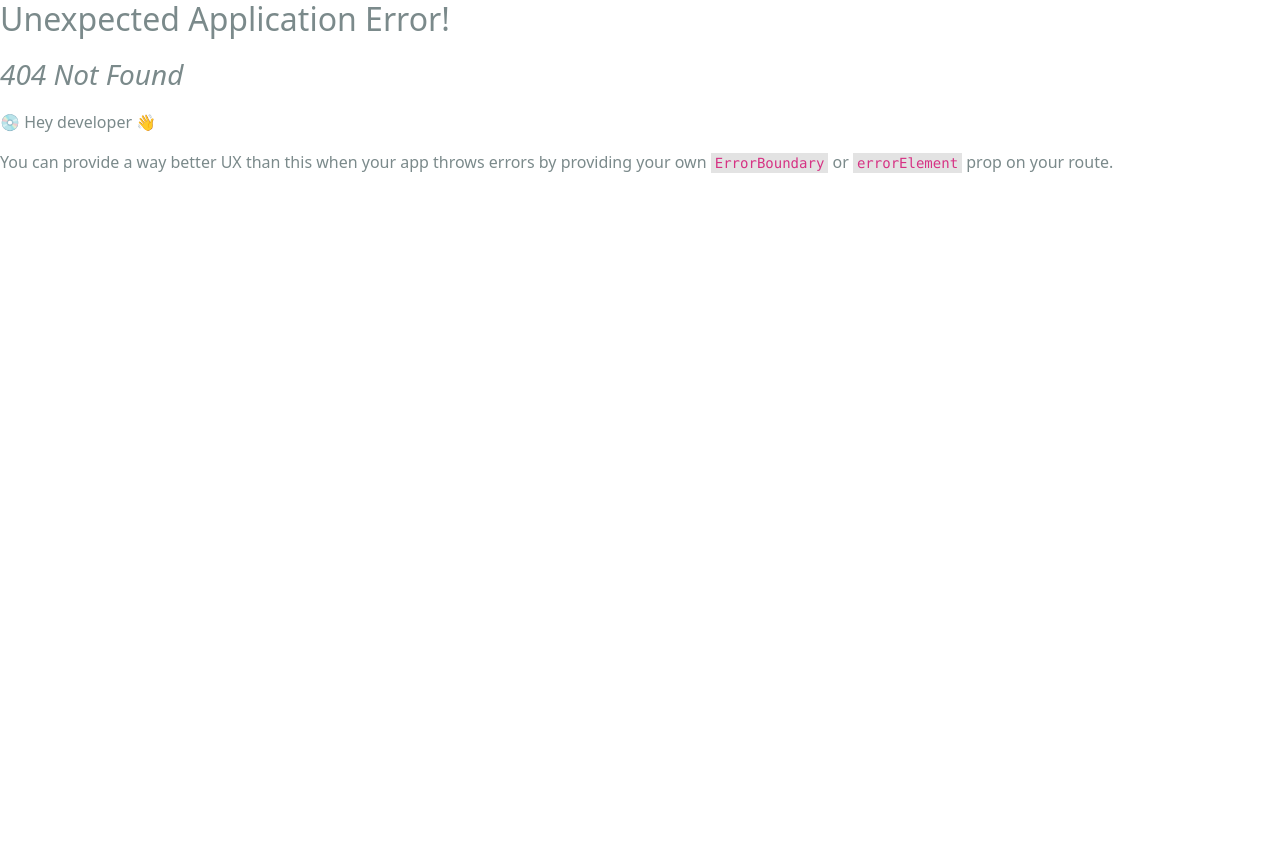
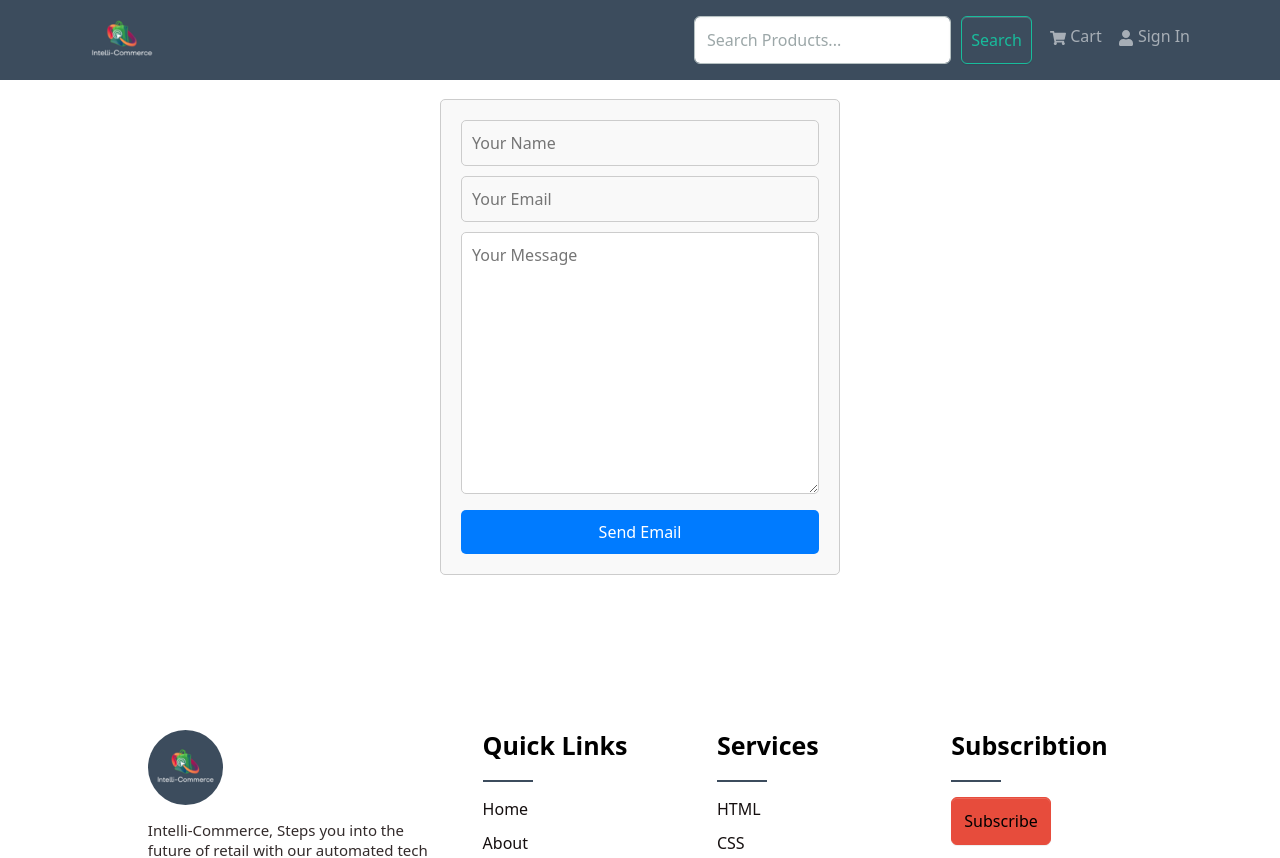
Before and after one commit to Saqib-nawab/Emoti-Commerce, a React (Create React App) app in the folder frontend/: page /email-us in a window 1280 px wide. Before the commit this address had no page. Shown: the top 858 px of the page. Before the commit the page ends 800 px from the top, so only its background shows below. Built offline with nearby package versions, Linux system fonts and the light colour scheme.

Commit message:
fixed email entry validations

```diff
--- a/frontend/src/components/EmailForm.jsx
+++ b/frontend/src/components/EmailForm.jsx
@@ -1,21 +1,33 @@
-import React, { useState } from 'react'
+import React, { useState } from 'react';
 import emailjs from '@emailjs/browser';
+import '../styles/emailform.css';
 
 const EmailForm = () => {
-
     const [name, setName] = useState('');
     const [email, setEmail] = useState('');
     const [message, setMessage] = useState('');
+    const [buttonClicked, setButtonClicked] = useState(false);
+    const [errorMessage, setErrorMessage] = useState('');
 
     const handleSubmit = (e) => {
         e.preventDefault();
 
-        // Your EmailJS service ID, template ID, and Public Key
+        //trigger alert if anything is missing
+        if (!name || !email || !message) {
+            console.log("Missing fields detected");
+            let missingFields = [];
+            if (!name) missingFields.push("Name");
+            if (!email) missingFields.push("Email");
+            if (!message) missingFields.push("Message");
+
+            setErrorMessage(`Please fill in the following fields: ${missingFields.join(', ')}`);
+            return;
+        }
+
         const serviceId = 'service_n4f94ej';
         const templateId = 'template_whdtjf4';
         const publicKey = 'IE5f5EqJgqlZldBZK';
 
-        // Create a new object that contains dynamic template params
         const templateParams = {
             from_name: name,
             from_email: email,
@@ -23,18 +35,23 @@ const EmailForm = () => {
             message: message,
         };
 
-        // Send the email using EmailJS
-        emailjs.send(serviceId, templateId, templateParams, publicKey)
+        emailjs
+            .send(serviceId, templateId, templateParams, publicKey)
             .then((response) => {
                 console.log('Email sent successfully!', response);
                 setName('');
                 setEmail('');
                 setMessage('');
+                setButtonClicked(true);
+                setErrorMessage('');
+                setTimeout(() => {
+                    setButtonClicked(false);
+                }, 1000);
             })
             .catch((error) => {
                 console.error('Error sending email:', error);
             });
-    }
+    };
 
     return (
         <form onSubmit={handleSubmit} className='emailForm'>
@@ -53,13 +70,18 @@ const EmailForm = () => {
             <textarea
                 cols="30"
                 rows="10"
+                placeholder="Your Message"
                 value={message}
                 onChange={(e) => setMessage(e.target.value)}
             >
             </textarea>
-            <button type="submit">Send Email</button>
+            {errorMessage && <div className="error">{errorMessage}</div>}
+            <button type='submit' className={buttonClicked ? 'clicked' : ''} >
+                {buttonClicked ? 'Email Sent' : 'Send Email'}
+            </button>
+
         </form>
-    )
-}
+    );
+};
 
-export default EmailForm
+export default EmailForm;
--- a/frontend/src/components/Footer.jsx
+++ b/frontend/src/components/Footer.jsx
@@ -12,12 +12,12 @@ const Footer = () => {
   const [email, setEmail] = useState('');
   const [subscribed, setSubscribed] = useState(false);
 
-  // const handleHomeClick = () => {
-  //   // Reload the page
-  //   window.location.reload();
-  //   // OR scroll to the top of the page
-  //   //window.scrollTo({ top: 0, behavior: 'smooth' });
-  // };
+  const handleScroll = () => {
+    // Reload the page
+    //window.location.reload();
+    // OR scroll to the top of the page
+    window.scrollTo({ top: 0, behavior: 'smooth' });
+  };
 
   const handleHomeClick = () => {
     //   // Reload the page
@@ -98,10 +98,10 @@ const Footer = () => {
                 <a href="#">Blog</a>
               </li>
               <li>
-                <a href="#">Contact</a>
+                <Link to="/email-us" onClick={handleScroll}>Email Us</Link>
               </li>
               <li>
-                <Link to="/services">Services</Link>
+                <Link to="/services" onClick={handleScroll}>Services</Link>
               </li>
             </ul>
           </div>
--- a/frontend/src/index.js
+++ b/frontend/src/index.js
@@ -71,7 +71,7 @@ const router = createBrowserRouter(
         <Route path='/admin/user/:id/edit' element={<UserEditScreen />} />
       </Route>
       {/* Services */}
-      <Route path="/services" element={<EmailForm />} />
+      <Route path="/email-us" element={<EmailForm />} />
     </Route>
   )
 );
--- /dev/null
+++ b/frontend/src/styles/emailform.css
@@ -0,0 +1,45 @@
+/* EmailForm.css */
+
+.emailForm {
+    max-width: 400px;
+    margin: 0 auto;
+    padding: 20px;
+    border: 1px solid #ccc;
+    border-radius: 5px;
+    background-color: #f9f9f9;
+}
+
+.emailForm input[type="text"],
+.emailForm input[type="email"],
+.emailForm textarea {
+    width: 100%;
+    margin-bottom: 10px;
+    padding: 10px;
+    border: 1px solid #ccc;
+    border-radius: 5px;
+}
+
+.emailForm textarea {
+    resize: vertical;
+}
+
+.emailForm button[type="submit"] {
+    display: block;
+    width: 100%;
+    padding: 10px;
+    border: none;
+    border-radius: 5px;
+    background-color: #007bff;
+    color: #fff;
+    cursor: pointer;
+}
+
+.emailForm button[type="submit"]:hover {
+    background-color: #0056b3;
+}
+
+.emailForm button.clicked {
+    background-color: #3C4C5D;
+    /* Change to desired color */
+    /* Add any additional styles for the clicked state */
+}
```
